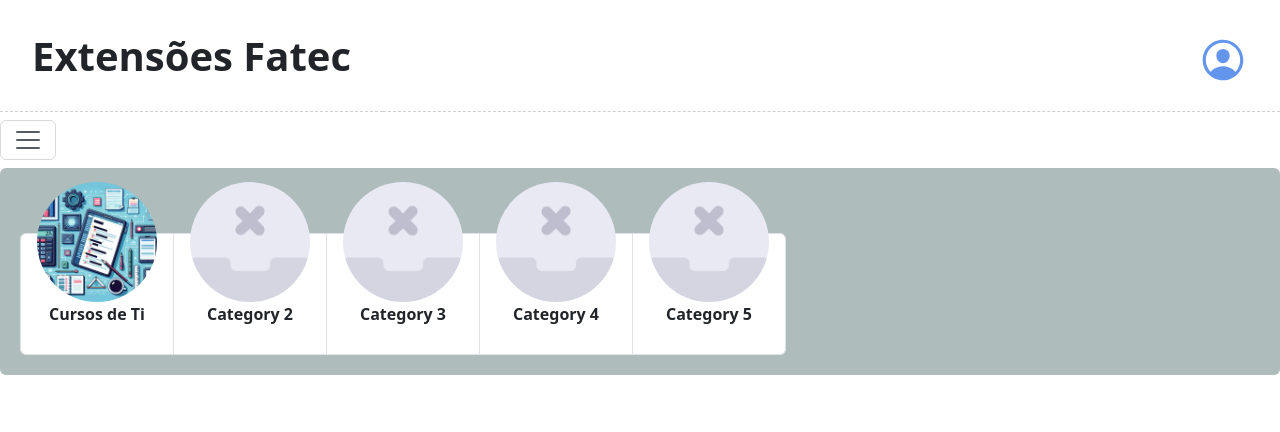
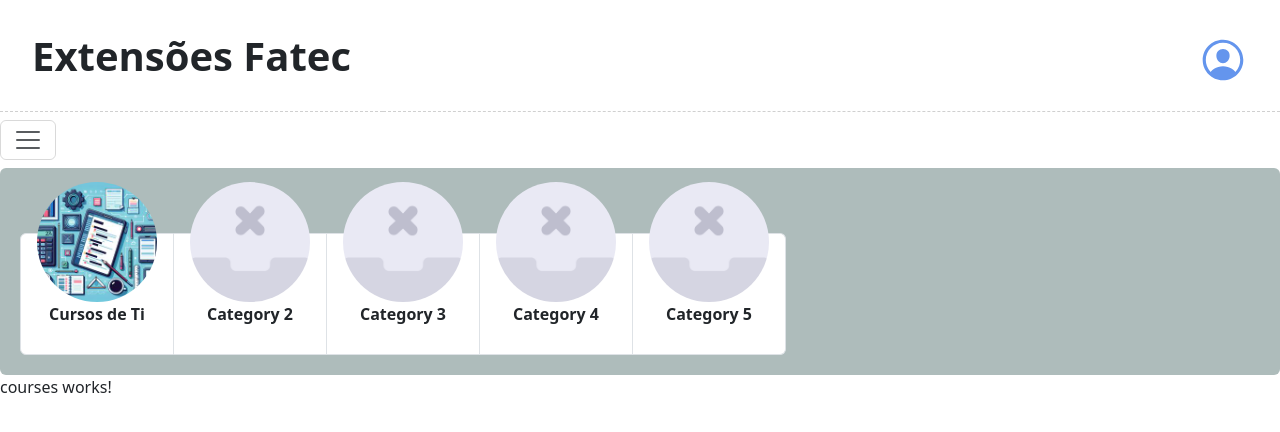
Before and after one commit to fershibli/desenvolvimento-web2, an Angular app in the folder aula04-Angular/: page / in a window 1280 px wide. Shown: the top 432 px of the page. Built offline with nearby package versions, Linux system fonts and the light colour scheme.

Commit message:
Add Courses component to main component

```diff
--- a/aula04-Angular/src/app/main/main.component.html
+++ b/aula04-Angular/src/app/main/main.component.html
@@ -1,3 +1,4 @@
 <app-header></app-header>
 <app-nav-bar></app-nav-bar>
 <app-category-bar></app-category-bar>
+<app-courses></app-courses>
--- a/aula04-Angular/src/app/main/main.component.ts
+++ b/aula04-Angular/src/app/main/main.component.ts
@@ -2,11 +2,12 @@ import { Component } from '@angular/core';
 import { HeaderComponent } from '../header/header.component';
 import { NavBarComponent } from "../nav-bar/nav-bar.component";
 import { CategoryBarComponent } from '../category-bar/category-bar.component';
+import { CoursesComponent } from "../courses/courses.component";
 
 @Component({
   selector: 'app-main',
   standalone: true,
-  imports: [HeaderComponent, NavBarComponent, CategoryBarComponent],
+  imports: [HeaderComponent, NavBarComponent, CategoryBarComponent, CoursesComponent],
   templateUrl: './main.component.html',
   styleUrl: './main.component.css'
 })
```
